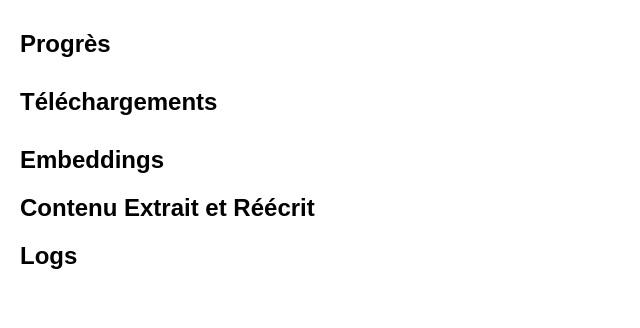
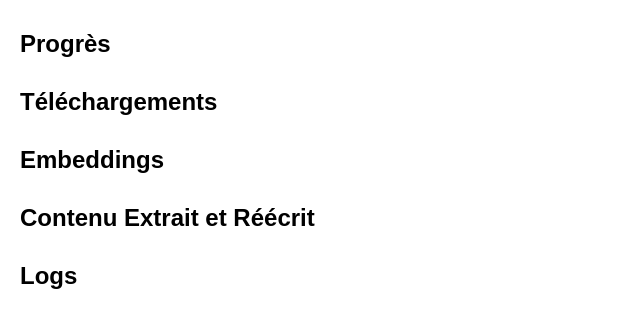
Before and after one commit to M-Lai-ai/crawler-pdf-embedding-pipeline, a Flask app: page / in a window 1280 px wide. Shown: the part 146-474 px from the top of the page, without its empty margins (0-640 px from the left). Run offline with Flask 2, Linux system fonts and the light colour scheme; parts of the project's set-up code (start-up, migrations or seed data) failed here and were passed over; some libraries are stand-ins or nearby versions.

Commit message:
Update styles.css

```diff
--- a/dashboard/static/css/styles.css
+++ b/dashboard/static/css/styles.css
@@ -9,7 +9,7 @@ h1 {
     text-align: center;
 }
 
-#status, #progress, #downloads, #logs {
+#status, #progress, #downloads, #embeddings, #content, #logs {
     margin-bottom: 30px;
 }
 
```
